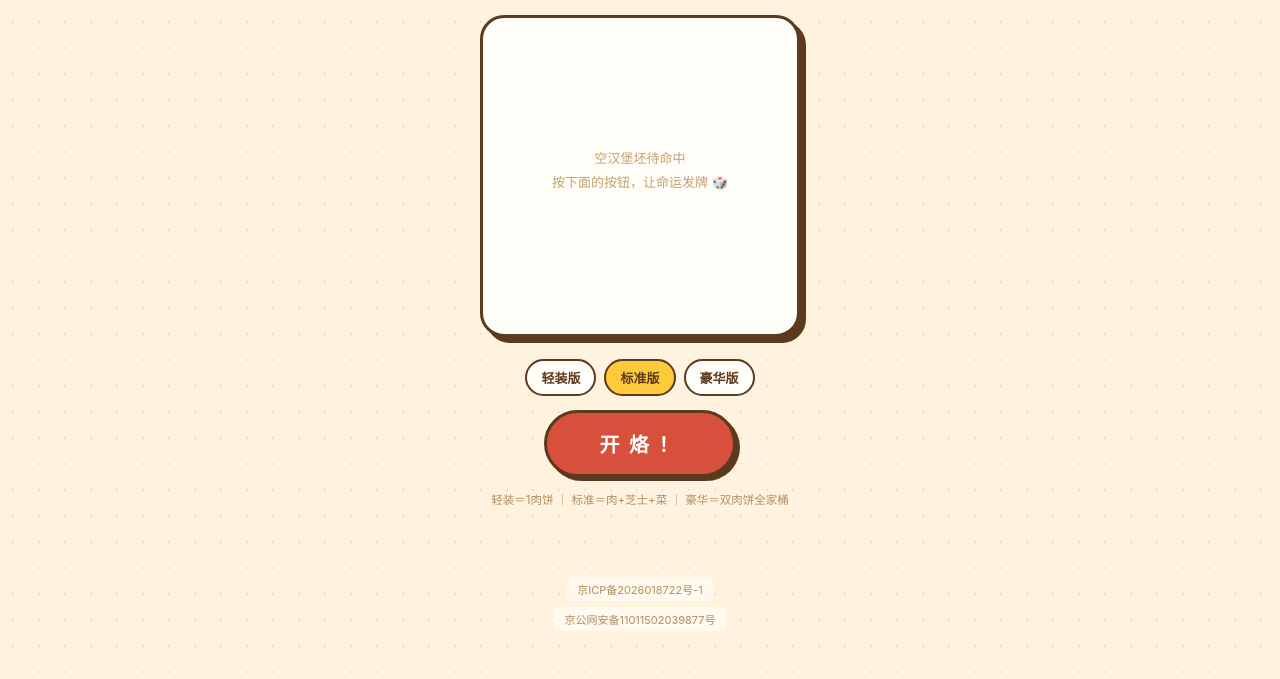
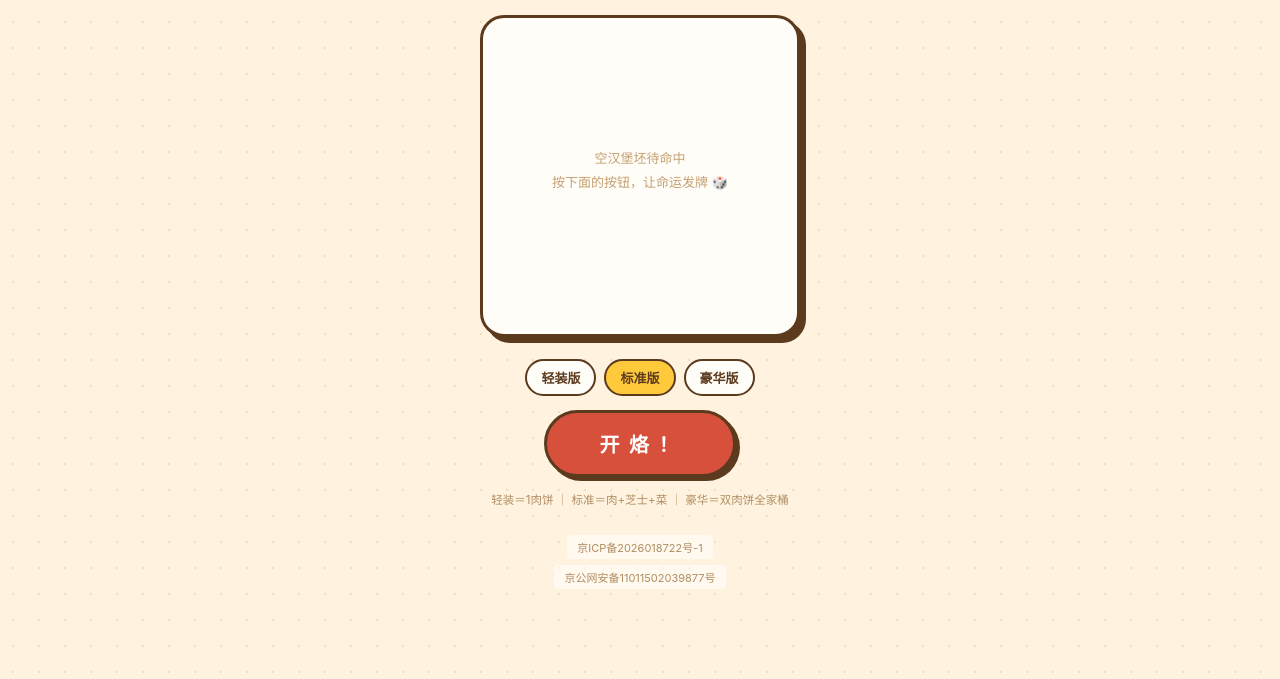
Before and after one commit to kiki8761/wanwan-meal, a plain HTML site: page burger/index.html in a window 1280 px wide. Shown: the part 121-800 px from the top of the page. Drawn offline with Linux system fonts and the light colour scheme.

Commit message:
fix: 汉堡页去掉 icp-wrap margin-top:auto，消除手机端大空白
Co-Authored-By: Claude Sonnet 4.6 <noreply@anthropic.com>

```diff
--- a/burger/index.html
+++ b/burger/index.html
@@ -126,7 +126,7 @@
     .layer,.bun-top{animation:none}
   }
 
-  .icp-wrap{margin-top:auto;text-align:center;padding:28px 0 0;display:flex;flex-direction:column;align-items:center;gap:6px}
+  .icp-wrap{text-align:center;padding:28px 0 0;display:flex;flex-direction:column;align-items:center;gap:6px}
   .icp{font-size:11px;color:#b08e62;text-decoration:none;padding:4px 10px;border-radius:4px;background:rgba(255,255,255,0.5)}
   .icp:hover{color:#8a6a42}
 </style>
```
